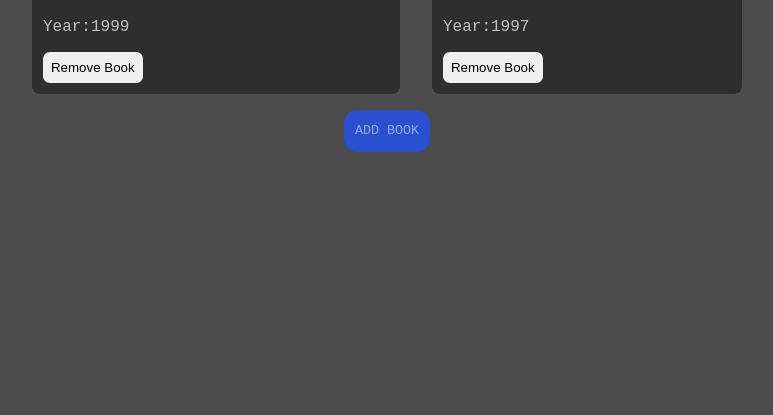
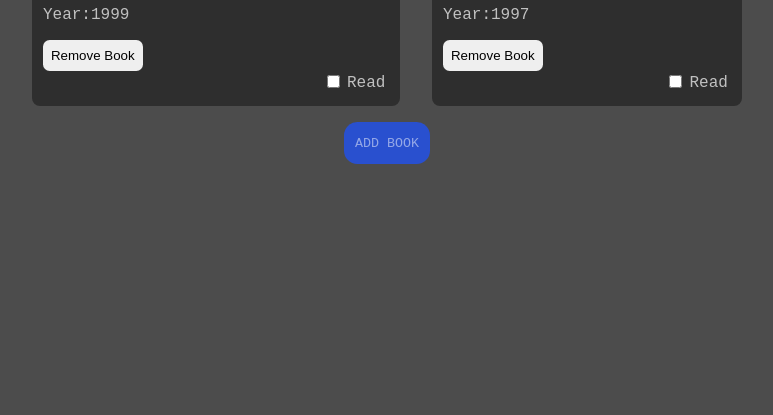
Before and after one commit to sheronekeynes/Odin-Project-JavaScript-, a plain HTML site: page index.html in a window 1280 px wide. Shown: the part 385-800 px from the top of the page, without its empty margins (253-1026 px from the left). Drawn offline with Linux system fonts and the light colour scheme.

Commit message:
added read button

```diff
--- a/index.html
+++ b/index.html
@@ -8,6 +8,7 @@
   </head>
   <body>
     <div id="Book-container" class="Book-container">
+      <div class="read-container"></div>
     </div>
     <button class="add-book-btn" id="add-book-btn">ADD BOOK</button>
     </div>
--- a/script.js
+++ b/script.js
@@ -26,8 +26,30 @@ function displayBook() {
     removeBtn.innerText = "Remove Book";
     removeBtn.className = "remove-btn";
 
+    //create checkbox container
+    const checkBoxEl=document.createElement('div')
+
+    //read checkbox
+    const readLabelEl = document.createElement("label");
+    const readEl = document.createElement("input");
+
+
+    readLabelEl.innerText = "Read";
+
+    readEl.type = "checkBox";
+    readEl.className = "read-box";
+
+    //lable class
+    readLabelEl.className = "read-label";
+
+    //append child to div
+    checkBoxEl.appendChild(readLabelEl);
+    checkBoxEl.appendChild(readEl)
+    //append child
     libraryEl.appendChild(bookCard);
     bookCard.appendChild(removeBtn);
+    bookCard.appendChild(checkBoxEl)
+
 
     removeBtn.addEventListener("click", () => {
       Library.splice(index, 1);
--- a/styles.css
+++ b/styles.css
@@ -34,6 +34,19 @@ h1 {
   padding: 0.6em;
   border: none;
   cursor: pointer;
+}
+
+
+.read-box{
+  float:right;
+  margin:0.3em;
+
+}
+
+.read-label{
+  float:right;
+  margin:0.2em;
+
 }
 
 h1 {
```
